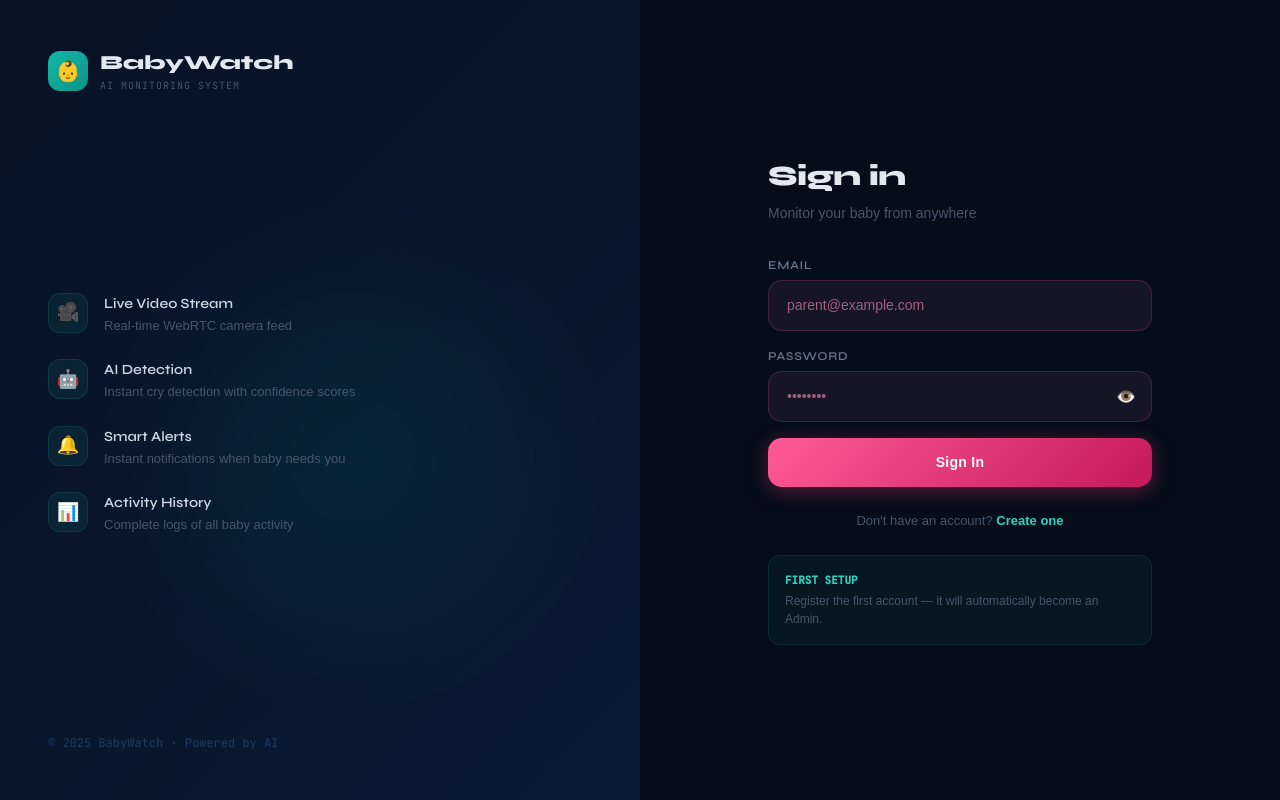
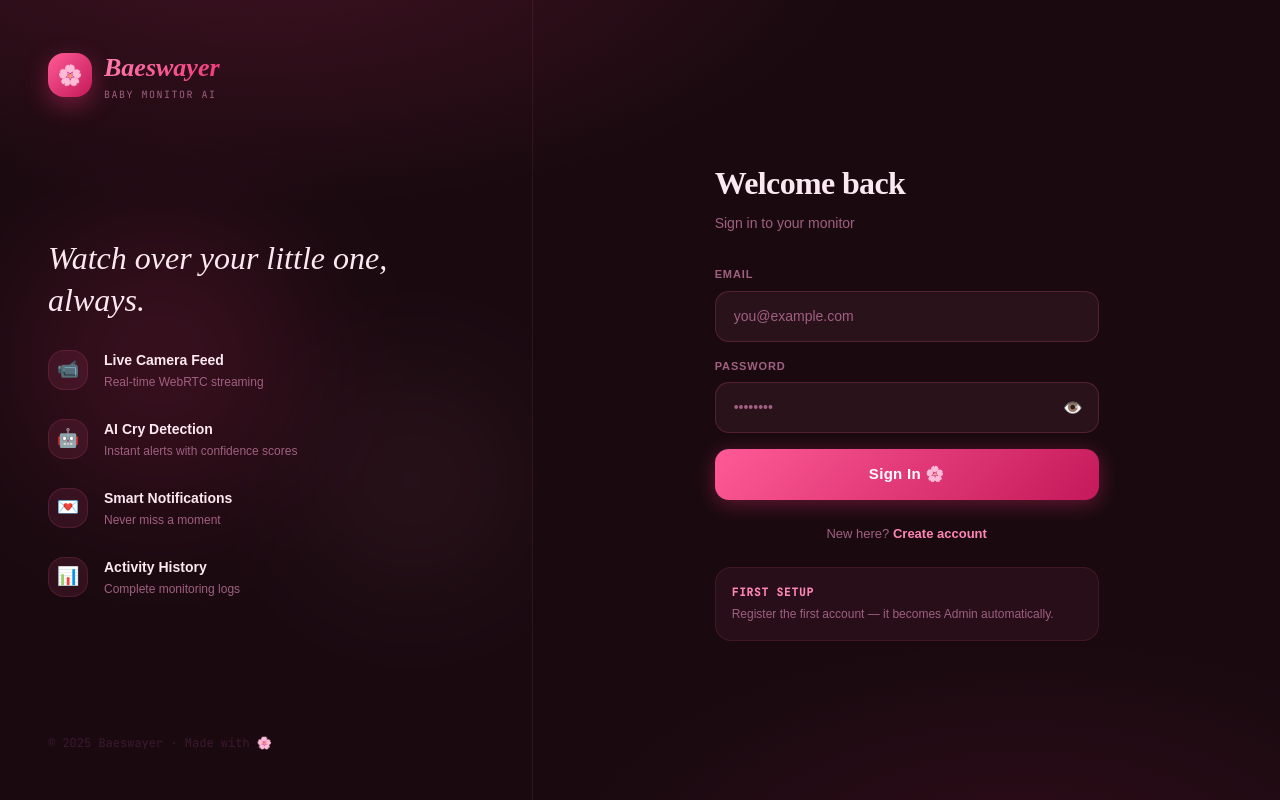
Before and after one commit to Aslam-17/Baeswayer-FrontEnd, a React (Create React App) app: page /login in a window 1280 px wide. Built offline with nearby package versions, Linux system fonts and the light colour scheme; no server answers.

Commit message:
Refactor LoginPage with updated styles and messages

```diff
--- a/src/pages/LoginPage.jsx
+++ b/src/pages/LoginPage.jsx
@@ -12,161 +12,138 @@ const LoginPage = () => {
 
   const handleSubmit = async (e) => {
     e.preventDefault();
-    if (!form.email || !form.password) {
-      toast.error('Please fill in all fields');
-      return;
-    }
+    if (!form.email || !form.password) { toast.error('Please fill in all fields'); return; }
     setLoading(true);
     try {
       await login(form.email, form.password);
-      toast.success('Welcome back!');
+      toast.success('Welcome back! 🌸');
       navigate('/dashboard');
     } catch (err) {
       toast.error(err.response?.data?.message || 'Login failed');
-    } finally {
-      setLoading(false);
-    }
+    } finally { setLoading(false); }
   };
 
   return (
-    <div className="min-h-screen flex" style={{ background: '#050d1a' }}>
-      {/* Left panel - decorative */}
-      <div className="hidden lg:flex flex-col justify-between w-1/2 p-12 relative overflow-hidden"
-        style={{ background: 'linear-gradient(135deg, #071224, #0a1a33)' }}>
-        {/* Background glow */}
-        <div className="absolute top-1/3 left-1/4 w-96 h-96 rounded-full opacity-10 blur-3xl"
-          style={{ background: 'radial-gradient(circle, #14b8a6, transparent)' }} />
+    <div className="min-h-screen flex bg-mesh">
+      {/* Left decorative panel — hidden on mobile */}
+      <div className="hidden lg:flex flex-col justify-between w-5/12 p-12 relative overflow-hidden"
+        style={{ borderRight: '1px solid rgba(255,90,150,0.1)' }}>
+        {/* Glows */}
+        <div className="absolute top-1/4 left-0 w-80 h-80 rounded-full blur-3xl opacity-20 pointer-events-none"
+          style={{ background: 'radial-gradient(circle, #f03274, transparent)' }} />
+        <div className="absolute bottom-1/4 right-0 w-60 h-60 rounded-full blur-3xl opacity-10 pointer-events-none"
+          style={{ background: 'radial-gradient(circle, #ff85b3, transparent)' }} />
 
         {/* Logo */}
         <div className="flex items-center gap-3 z-10">
-          <div className="w-10 h-10 rounded-xl flex items-center justify-center"
-            style={{ background: 'linear-gradient(135deg, #14b8a6, #0d9488)' }}>
-            <span className="text-xl">👶</span>
+          <div className="w-11 h-11 rounded-2xl flex items-center justify-center"
+            style={{ background: 'linear-gradient(135deg, #ff5a96, #c4195a)', boxShadow: '0 8px 24px rgba(240,50,116,0.4)' }}>
+            <span className="text-xl">🌸</span>
           </div>
           <div>
-            <h1 style={{ fontFamily: 'Syne, sans-serif', fontWeight: 800, fontSize: 20, color: '#e2e8f0' }}>
-              BabyWatch
-            </h1>
-            <p style={{ fontSize: 10, color: '#475569', fontFamily: 'JetBrains Mono, monospace', letterSpacing: '0.1em' }}>
-              AI MONITORING SYSTEM
+            <h1 className="logo-text" style={{ fontSize: 26 }}>Baeswayer</h1>
+            <p style={{ fontSize: 10, color: '#a06080', fontFamily: 'JetBrains Mono, monospace', letterSpacing: '0.15em' }}>
+              BABY MONITOR AI
             </p>
           </div>
         </div>
 
-        {/* Features list */}
-        <div className="z-10 space-y-6">
+        {/* Features */}
+        <div className="z-10 space-y-7">
+          <div>
+            <p style={{ fontFamily: 'Playfair Display, serif', fontSize: 32, color: '#fce8f0', lineHeight: 1.3, fontStyle: 'italic' }}>
+              Watch over your little one, always.
+            </p>
+          </div>
           {[
-            { icon: '🎥', title: 'Live Video Stream', desc: 'Real-time WebRTC camera feed' },
-            { icon: '🤖', title: 'AI Detection', desc: 'Instant cry detection with confidence scores' },
-            { icon: '🔔', title: 'Smart Alerts', desc: 'Instant notifications when baby needs you' },
-            { icon: '📊', title: 'Activity History', desc: 'Complete logs of all baby activity' },
-          ].map((f) => (
+            { icon: '📹', title: 'Live Camera Feed', desc: 'Real-time WebRTC streaming' },
+            { icon: '🤖', title: 'AI Cry Detection', desc: 'Instant alerts with confidence scores' },
+            { icon: '💌', title: 'Smart Notifications', desc: 'Never miss a moment' },
+            { icon: '📊', title: 'Activity History', desc: 'Complete monitoring logs' },
+          ].map(f => (
             <div key={f.title} className="flex items-start gap-4">
-              <div className="w-10 h-10 rounded-xl flex items-center justify-center flex-shrink-0"
-                style={{ background: 'rgba(45,212,191,0.08)', border: '1px solid rgba(45,212,191,0.12)' }}>
+              <div className="w-10 h-10 rounded-2xl flex items-center justify-center flex-shrink-0"
+                style={{ background: 'rgba(255,90,150,0.1)', border: '1px solid rgba(255,90,150,0.15)' }}>
                 <span style={{ fontSize: 18 }}>{f.icon}</span>
               </div>
               <div>
-                <p style={{ fontFamily: 'Syne, sans-serif', fontWeight: 600, fontSize: 14, color: '#cbd5e1' }}>
-                  {f.title}
-                </p>
-                <p style={{ fontSize: 13, color: '#475569', marginTop: 2 }}>{f.desc}</p>
+                <p style={{ fontFamily: 'Plus Jakarta Sans, sans-serif', fontWeight: 700, fontSize: 14, color: '#fce8f0' }}>{f.title}</p>
+                <p style={{ fontSize: 12, color: '#a06080', marginTop: 2 }}>{f.desc}</p>
               </div>
             </div>
           ))}
         </div>
 
-        <p style={{ fontSize: 12, color: '#1e3a5f', fontFamily: 'JetBrains Mono, monospace', zIndex: 10 }}>
-          © 2025 BabyWatch · Powered by AI
+        <p style={{ fontSize: 12, color: '#3d1830', fontFamily: 'JetBrains Mono, monospace', zIndex: 10 }}>
+          © 2025 Baeswayer · Made with 🌸
         </p>
       </div>
 
-      {/* Right panel - login form */}
-      <div className="flex-1 flex items-center justify-center p-6">
+      {/* Right — login form */}
+      <div className="flex-1 flex items-center justify-center p-6 md:p-10">
         <div className="w-full max-w-sm animate-fade-in">
           {/* Mobile logo */}
           <div className="flex lg:hidden items-center gap-2 mb-8">
-            <span className="text-2xl">👶</span>
-            <span style={{ fontFamily: 'Syne, sans-serif', fontWeight: 800, fontSize: 20, color: '#e2e8f0' }}>
-              BabyWatch
-            </span>
+            <div className="w-9 h-9 rounded-2xl flex items-center justify-center"
+              style={{ background: 'linear-gradient(135deg, #ff5a96, #c4195a)' }}>
+              <span>🌸</span>
+            </div>
+            <h1 className="logo-text" style={{ fontSize: 24 }}>Baeswayer</h1>
           </div>
 
           <div className="mb-8">
-            <h2 style={{ fontFamily: 'Syne, sans-serif', fontWeight: 800, fontSize: 28, color: '#e2e8f0', letterSpacing: '-0.02em' }}>
-              Sign in
+            <h2 style={{ fontFamily: 'Playfair Display, serif', fontWeight: 700, fontSize: 32, color: '#fce8f0', letterSpacing: '-0.02em' }}>
+              Welcome back
             </h2>
-            <p style={{ fontSize: 14, color: '#475569', marginTop: 6 }}>
-              Monitor your baby from anywhere
-            </p>
+            <p style={{ fontSize: 14, color: '#a06080', marginTop: 6 }}>Sign in to your monitor</p>
           </div>
 
           <form onSubmit={handleSubmit} className="space-y-4">
             <div>
-              <label style={{ display: 'block', fontSize: 12, fontFamily: 'Syne, sans-serif', fontWeight: 600, color: '#64748b', marginBottom: 6, letterSpacing: '0.06em' }}>
-                EMAIL
+              <label style={{ display: 'block', fontSize: 11, fontFamily: 'Plus Jakarta Sans, sans-serif', fontWeight: 700, color: '#a06080', marginBottom: 8, letterSpacing: '0.08em', textTransform: 'uppercase' }}>
+                Email
               </label>
-              <input
-                type="email"
-                className="input-field"
-                placeholder="parent@example.com"
-                value={form.email}
-                onChange={(e) => setForm({ ...form, email: e.target.value })}
-                autoComplete="email"
-              />
+              <input type="email" className="input-field" placeholder="you@example.com"
+                value={form.email} onChange={e => setForm({...form, email: e.target.value})} autoComplete="email" />
             </div>
-
             <div>
-              <label style={{ display: 'block', fontSize: 12, fontFamily: 'Syne, sans-serif', fontWeight: 600, color: '#64748b', marginBottom: 6, letterSpacing: '0.06em' }}>
-                PASSWORD
+              <label style={{ display: 'block', fontSize: 11, fontFamily: 'Plus Jakarta Sans, sans-serif', fontWeight: 700, color: '#a06080', marginBottom: 8, letterSpacing: '0.08em', textTransform: 'uppercase' }}>
+                Password
               </label>
               <div className="relative">
-                <input
-                  type={showPw ? 'text' : 'password'}
-                  className="input-field pr-12"
-                  placeholder="••••••••"
-                  value={form.password}
-                  onChange={(e) => setForm({ ...form, password: e.target.value })}
-                  autoComplete="current-password"
-                />
-                <button
-                  type="button"
-                  onClick={() => setShowPw(!showPw)}
-                  className="absolute right-4 top-1/2 -translate-y-1/2 text-slate-500 hover:text-slate-300 transition-colors"
-                  style={{ fontSize: 16 }}
-                >
+                <input type={showPw ? 'text' : 'password'} className="input-field pr-12"
+                  placeholder="••••••••" value={form.password}
+                  onChange={e => setForm({...form, password: e.target.value})} autoComplete="current-password" />
+                <button type="button" onClick={() => setShowPw(!showPw)}
+                  className="absolute right-4 top-1/2 -translate-y-1/2 transition-colors"
+                  style={{ color: '#a06080', fontSize: 16 }}>
                   {showPw ? '🙈' : '👁️'}
                 </button>
               </div>
             </div>
 
-            <button type="submit" className="btn-primary w-full mt-2" disabled={loading}>
+            <button type="submit" className="btn-primary w-full mt-2" style={{ fontSize: 15 }} disabled={loading}>
               {loading ? (
                 <span className="flex items-center justify-center gap-2">
                   <span className="w-4 h-4 border-2 border-white/30 border-t-white rounded-full animate-spin" />
                   Signing in...
                 </span>
-              ) : (
-                'Sign In'
-              )}
+              ) : 'Sign In 🌸'}
             </button>
           </form>
 
-          <p className="text-center mt-6" style={{ fontSize: 13, color: '#475569' }}>
-            Don't have an account?{' '}
-            <Link to="/register" style={{ color: '#2dd4bf', fontWeight: 600 }}>
-              Create one
-            </Link>
+          <p className="text-center mt-6" style={{ fontSize: 13, color: '#a06080' }}>
+            New here?{' '}
+            <Link to="/register" style={{ color: '#ff85b3', fontWeight: 700 }}>Create account</Link>
           </p>
 
-          {/* Demo credentials hint */}
-          <div className="mt-6 p-4 rounded-xl"
-            style={{ background: 'rgba(45,212,191,0.05)', border: '1px solid rgba(45,212,191,0.1)' }}>
-            <p style={{ fontSize: 11, fontFamily: 'JetBrains Mono, monospace', color: '#2dd4bf', marginBottom: 4, fontWeight: 600 }}>
+          <div className="mt-6 p-4 rounded-2xl"
+            style={{ background: 'rgba(255,90,150,0.06)', border: '1px solid rgba(255,90,150,0.12)' }}>
+            <p style={{ fontSize: 11, fontFamily: 'JetBrains Mono, monospace', color: '#ff85b3', marginBottom: 4, fontWeight: 600, letterSpacing: '0.08em' }}>
               FIRST SETUP
             </p>
-            <p style={{ fontSize: 12, color: '#475569', lineHeight: 1.5 }}>
-              Register the first account — it will automatically become an Admin.
+            <p style={{ fontSize: 12, color: '#a06080', lineHeight: 1.6 }}>
+              Register the first account — it becomes Admin automatically.
             </p>
           </div>
         </div>
```
